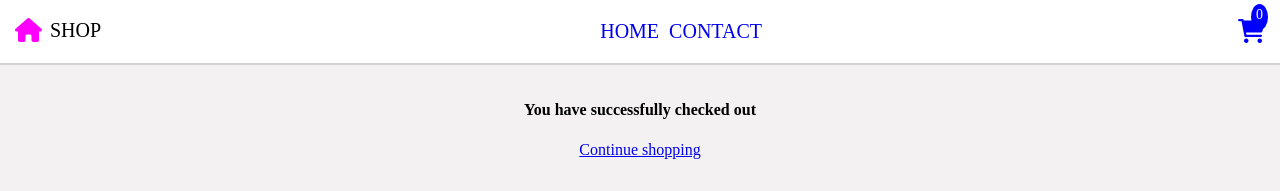
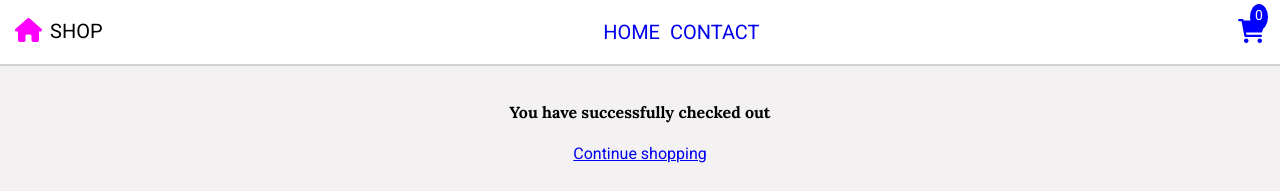
Before and after one commit to tnjensen/CA, a React (Vite) app: page /checkout in a window 1280 px wide. Shown: the top 191 px of the page. Built offline with nearby package versions, Linux system fonts and the light colour scheme.

Commit message:
Edited fonts

```diff
--- a/index.html
+++ b/index.html
@@ -4,6 +4,9 @@
     <meta charset="UTF-8" />
     <link rel="icon" type="image/svg+xml" href="/vite.svg" />
     <meta name="viewport" content="width=device-width, initial-scale=1.0" />
+    <link rel="preconnect" href="https://fonts.googleapis.com">
+    <link rel="preconnect" href="https://fonts.gstatic.com" crossorigin>
+    <link href="https://fonts.googleapis.com/css2?family=Lora:ital,wght@0,400..700;1,400..700&family=Roboto:ital,wght@0,300;0,400;0,500;0,700;0;1,300;1,400;1,500;1,700&display=swap" rel="stylesheet">
     <link rel="stylesheet" href="https://cdnjs.cloudflare.com/ajax/libs/font-awesome/6.0.0-beta2/css/all.min.css" integrity="sha512-YWzhKL2whUzgiheMoBFwW8CKV4qpHQAEuvilg9FAn5VJUDwKZZxkJNuGM4XkWuk94WCrrwslk8yWNGmY1EduTA==" crossorigin="anonymous" referrerpolicy="no-referrer" />
     <title>JS Frameworks CA</title>
   </head>
--- a/src/App.module.css
+++ b/src/App.module.css
@@ -6,10 +6,14 @@
    --main-background: #f3f1f1;
 }
 body{
+  font-family: Roboto, Verdana, Geneva, Tahoma, sans-serif;
   box-sizing: border-box;
   margin: 0 auto;
   min-height: 100vh;
 }
+h1,h2,h3,h4,h5,h6{
+    font-family: "Lora", serif;
+}
 a:active{
   color: black;
 }
--- a/src/components/products/products.module.css
+++ b/src/components/products/products.module.css
@@ -46,6 +46,7 @@
     vertical-align: middle;
 }
 .viewProductButton{
+    font-family: Lora, serif;
     background-color: var(--primary-color);
     padding: 10px 20px;
     text-decoration: none;
```
